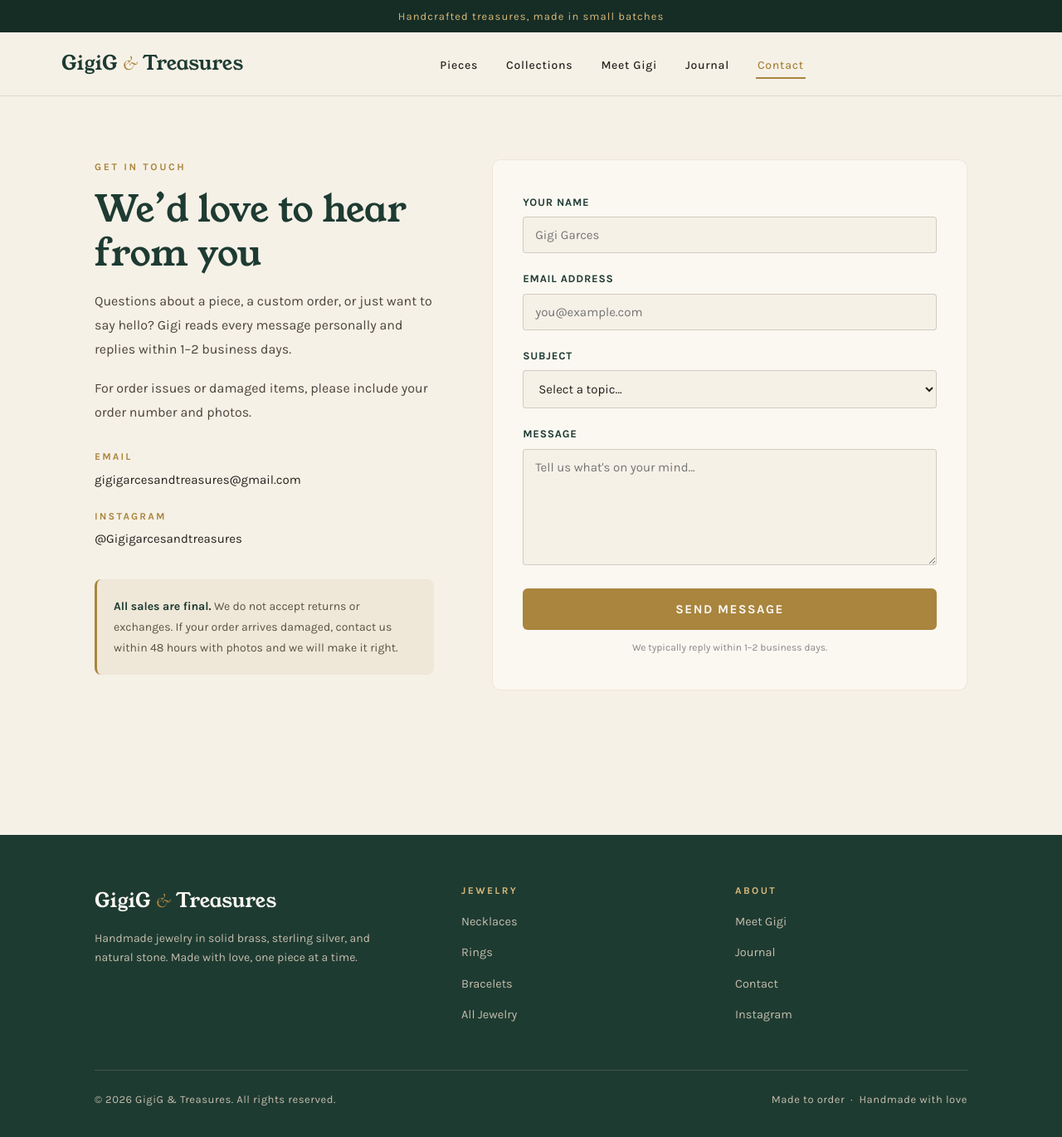
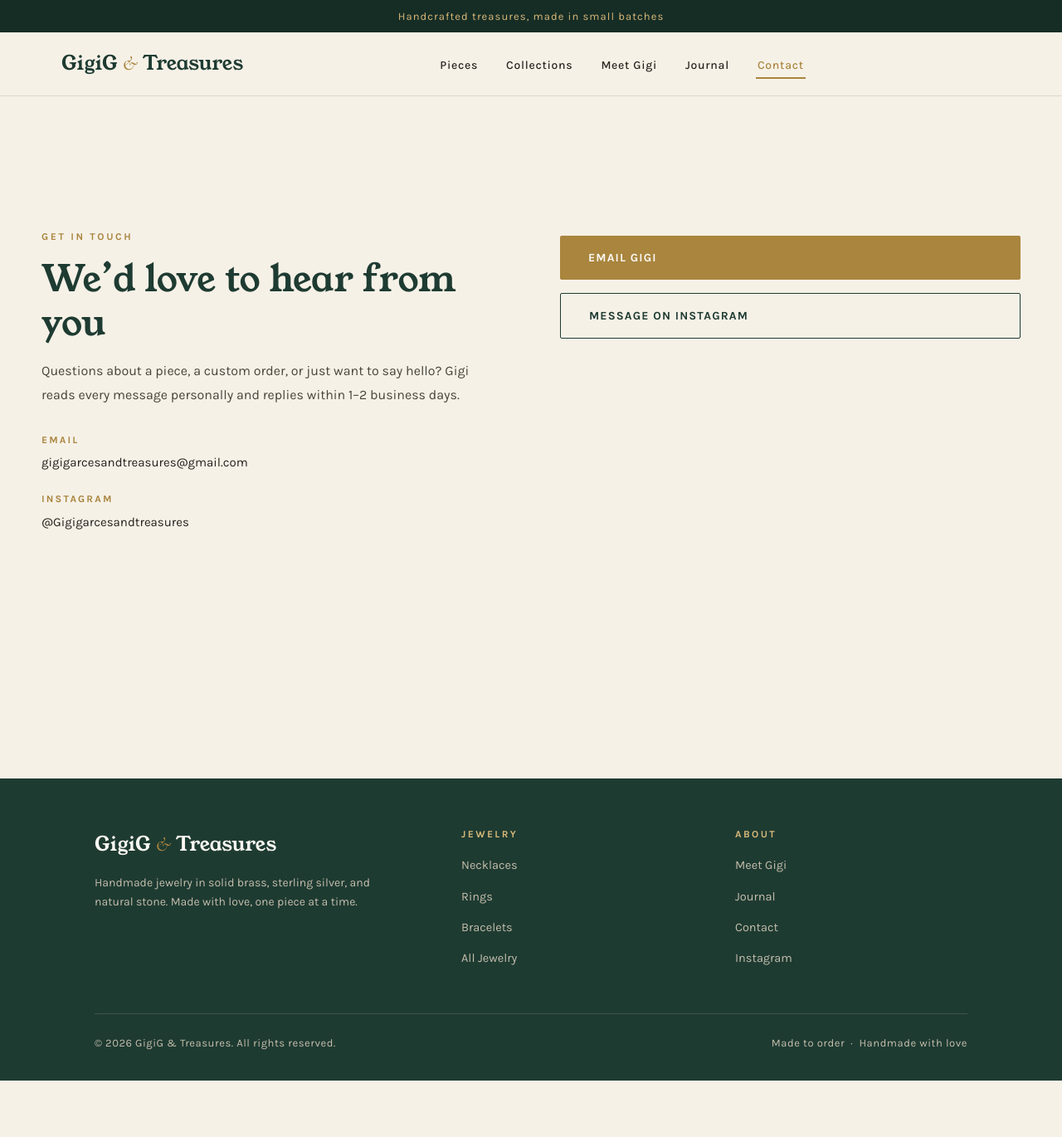
Before and after one commit to SebbyServices/GigiGarcesAndTreasures, a Jekyll site: the page built from contact.html, in a window 1280 px wide and 1370 px high. Shown: the whole window at 83% size. Built offline with Jekyll 4.4.1, drawn with Linux system fonts in a browser that asks for light colours.

Commit message:
fix: remove all Formspree placeholders and store copy from about/contact
- contact.html: replace broken Formspree form with direct email + Instagram CTAs
- about.html: replace 'Join the Treasure List' email form section with Instagram CTA
- about.html: rename 'Shop the Collection' CTA to 'Browse the Collection'
- main.css: update .contact-layout grid, add .contact-direct flex styles

Co-Authored-By: Claude Sonnet 4.6 <noreply@anthropic.com>

```diff
--- a/assets/css/main.css
+++ b/assets/css/main.css
@@ -756,13 +756,19 @@ footer li a:hover { color: var(--gold); }
 .about-hero h1 { font-size: clamp(32px, 4vw, 50px); margin-bottom: 20px; }
 .about-hero p { font-size: 17px; line-height: 1.8; color: #4A443A; margin-bottom: 18px; max-width: 54ch; }
 
-/* ============ Contact form ============ */
+/* ============ Contact ============ */
 .contact-layout {
   display: grid;
-  grid-template-columns: 1fr 1.4fr;
+  grid-template-columns: 1fr 1fr;
   gap: 70px;
   align-items: start;
   padding: 76px 0 90px;
+}
+.contact-direct {
+  display: flex;
+  flex-direction: column;
+  gap: 16px;
+  padding-top: 8px;
 }
 .contact-info h1 { font-size: clamp(28px, 3.5vw, 44px); margin-bottom: 18px; }
 .contact-info p { font-size: 16px; line-height: 1.8; color: #4A443A; margin-bottom: 18px; }
--- a/contact.html
+++ b/contact.html
@@ -3,91 +3,27 @@ layout: default
 title: Contact
 ---
 
-<section style="padding-top: 0;">
-  <div class="wrap">
-    <div class="contact-layout">
+<section>
+  <div class="wrap contact-layout">
 
-      <!-- Left: Info -->
     <div class="contact-info">
       <span class="eyebrow">Get in Touch</span>
       <h1>We&rsquo;d love to hear from you</h1>
       <p>Questions about a piece, a custom order, or just want to say hello? Gigi reads every message personally and replies within 1&ndash;2 business days.</p>
-        <p>For order issues or damaged items, please include your order number and photos.</p>
 
       <address>
         <h4>Email</h4>
-          <a href="mailto:gigigarcesandtreasures@gmail.com">gigigarcesandtreasures@gmail.com</a>
+        <a href="mailto:{{ site.email }}">{{ site.email }}</a>
 
-          <h4 style="margin-top: 24px;">Instagram</h4>
-          <a href="https://instagram.com/Gigigarcesandtreasures" target="_blank" rel="noopener">@Gigigarcesandtreasures</a>
+        <h4 style="margin-top:24px;">Instagram</h4>
+        <a href="https://instagram.com/{{ site.instagram }}" target="_blank" rel="noopener">@{{ site.instagram }}</a>
       </address>
-
-        <div style="margin-top: 36px; padding: 20px; background: var(--parchment-soft); border-radius: 8px; border-left: 3px solid var(--brass);">
-          <p style="font-size: 14px; color: #5A5344; margin: 0;"><strong style="color: var(--velvet);">All sales are final.</strong> We do not accept returns or exchanges. If your order arrives damaged, contact us within 48 hours with photos and we will make it right.</p>
-        </div>
     </div>
 
-      <!-- Right: Form -->
-      <div class="contact-form-wrap">
-        <form
-          action="https://formspree.io/f/REPLACE_WITH_YOUR_FORMSPREE_ID"
-          method="POST"
-          novalidate>
-
-          <!-- Honeypot spam prevention -->
-          <input type="text" name="_gotcha" style="display:none" tabindex="-1" autocomplete="off">
-          <!-- Redirect after submit -->
-          <input type="hidden" name="_next" value="{{ site.url }}/contact/thank-you">
-
-          <div class="form-row">
-            <label for="contact-name">Your Name</label>
-            <input
-              type="text"
-              id="contact-name"
-              name="name"
-              autocomplete="name"
-              placeholder="Gigi Garces"
-              required>
-          </div>
-
-          <div class="form-row">
-            <label for="contact-email">Email Address</label>
-            <input
-              type="email"
-              id="contact-email"
-              name="email"
-              autocomplete="email"
-              placeholder="you@example.com"
-              required>
-          </div>
-
-          <div class="form-row">
-            <label for="contact-subject">Subject</label>
-            <select id="contact-subject" name="subject">
-              <option value="">Select a topic…</option>
-              <option value="Product question">Product question</option>
-              <option value="Custom order">Custom order inquiry</option>
-              <option value="Order issue">Order / shipping issue</option>
-              <option value="Damaged item">Damaged item</option>
-              <option value="Wholesale">Wholesale inquiry</option>
-              <option value="Other">Other</option>
-            </select>
-          </div>
-
-          <div class="form-row">
-            <label for="contact-message">Message</label>
-            <textarea
-              id="contact-message"
-              name="message"
-              placeholder="Tell us what's on your mind…"
-              required></textarea>
-          </div>
-
-          <button class="btn form-submit" type="submit">Send Message</button>
-          <p class="form-note">We typically reply within 1&ndash;2 business days.</p>
-        </form>
+    <div class="contact-direct">
+      <a class="btn" href="mailto:{{ site.email }}">Email Gigi</a>
+      <a class="btn btn-ghost" href="https://instagram.com/{{ site.instagram }}" target="_blank" rel="noopener">Message on Instagram</a>
     </div>
 
   </div>
-  </div>
 </section>
```
Also changed, not shown: about.html (+4 -15 lines). Lines whose indentation alone changed are shown as unchanged.
